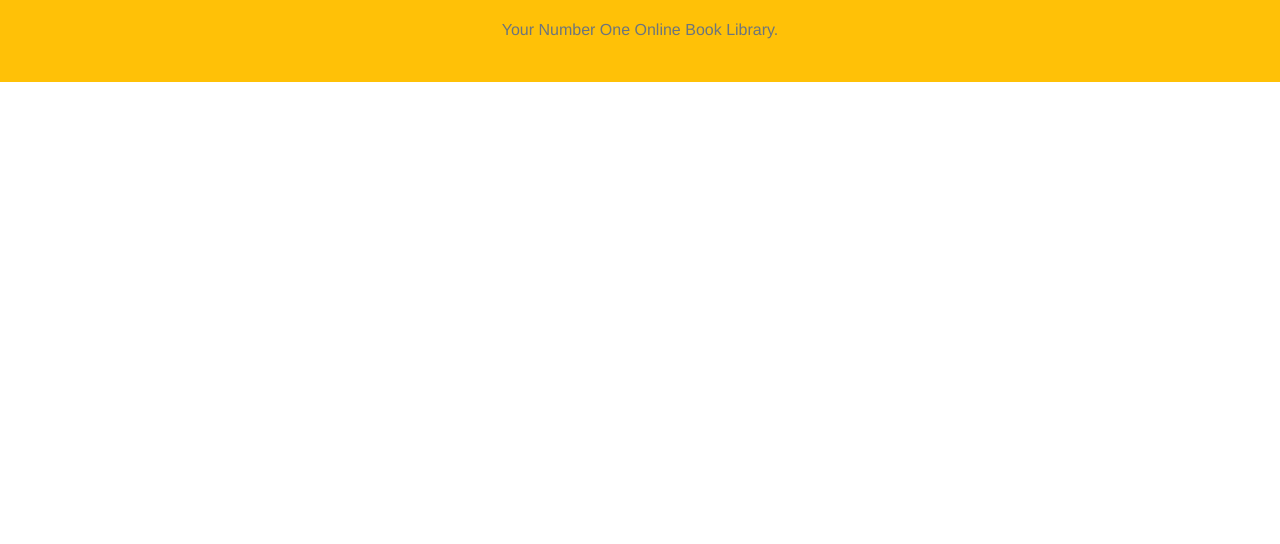
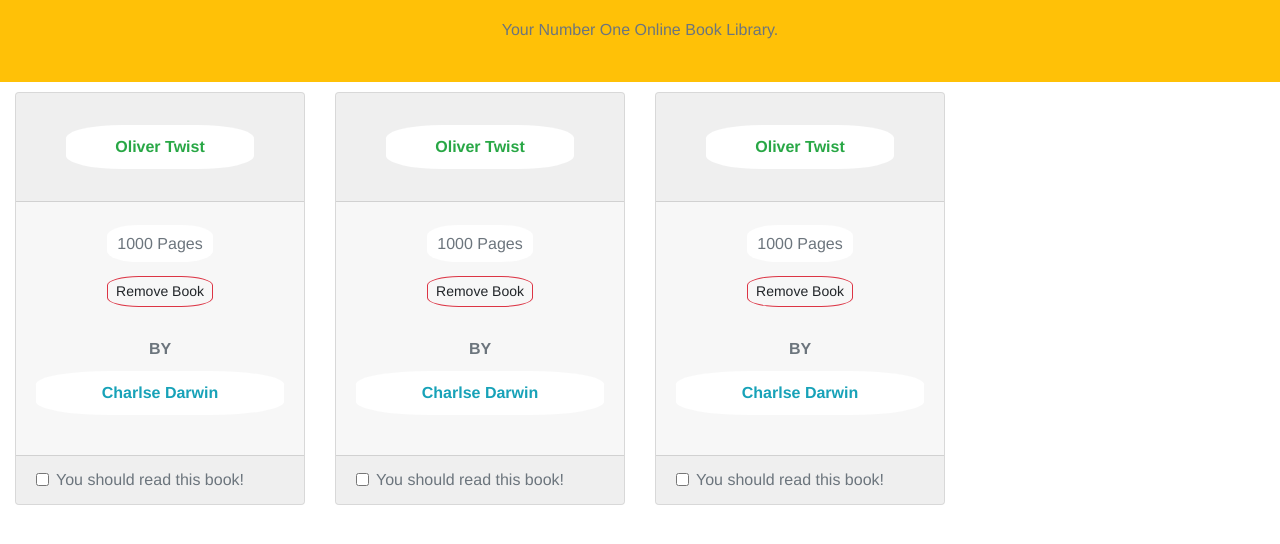
Before and after one commit to adejam/jamlib, a website: page index.html in a window 1280 px wide. Shown: the part 148-692 px from the top of the page. Drawn offline with nearby package versions, Linux system fonts and the light colour scheme.

Commit message:
feat: add book card template

```diff
--- a/css/main.css
+++ b/css/main.css
@@ -11,6 +11,34 @@
   max-width: 300px;
 }
 
+.card {
+  margin-top: 10px;
+  margin-bottom: 10px;
+}
+
+.bbg {
+  background-color: rgba(0, 0, 0, 0.03);
+}
+
+.cardHeader {
+  padding-left: 50px;
+  padding-right: 50px;
+}
+
+.titleDiv,
+.byDiv {
+  font-weight: bolder;
+}
+
+.titleDiv,
 .headerText {
   margin: 20px 0;
 }
+
+.pagesDiv {
+  margin: 10px 0 20px;
+}
+
+.byDiv {
+  margin: 30px 0 20px;
+}
--- a/index.html
+++ b/index.html
@@ -28,7 +28,7 @@
           </svg>
           <span>JAMLIB</span>
         </a>
-        <div class="d-none d-sm-block searchDiv" id="searchDivSmall">
+        <div class="d-none d-sm-block searchDiv">
           <input
             class="form-control"
             type="search"
@@ -132,7 +132,7 @@
         </h2>
         <p class="headerText text-secondary">Your Number One Online Book Library.</p>
         <div class="d_flex justify-content-center d-sm-none">
-          <div id="searchDivBig" class="searchDiv">
+          <div class="searchDiv">
             <input
               class="form-control"
               type="search"
@@ -144,7 +144,140 @@
         </div>
       </section>
     </header>
-
+    <main class="container-fluid main">
+      <section class="row">
+        <h2 class="d-none">row</h2>
+        <article class="col-lg-3 col-md-4 col-sm-6">
+          <div class="card bbg">
+            <div class="card-header cardHeader">
+              <div class="titleDiv bg_White p_10 br_30">
+                <p class="text-success ta_center titleP">
+                  Oliver Twist
+                </p>
+              </div>
+            </div>
+            <div class="card-body">
+              <div class="pagesDiv ">
+                <p class="text-muted ta_center">
+                  <span class="bg_White p_10 br_30">
+                    1000 Pages
+                  </span>
+                </p>
+              </div>
+              <div>
+                <p class=" ta_center ">
+                  <a class="btn btn-sm btn-outline-danger br_30">
+                    Remove Book
+                  </a>
+                </p>
+              </div>
+              <div class="byDiv">
+                <p class="ta_center text-muted mb_10">
+                  BY
+                </p>
+                <p class="text-info ta_center bg_White p_10 br_30">
+                  Charlse Darwin
+                </p>
+              </div>
+            </div>
+            <div class="card-footer text-muted">
+              <div class="form-check ">
+                <label class="form-check-label">
+                  <input type="checkbox" class="form-check-input" />
+                  You should read this book!
+                </label>
+              </div>
+            </div>
+          </div>
+        </article>
+        <article class="col-lg-3 col-md-4 col-sm-6">
+          <div class="card bbg">
+            <div class="card-header cardHeader">
+              <div class="titleDiv bg_White p_10 br_30">
+                <p class="text-success ta_center titleP">
+                  Oliver Twist
+                </p>
+              </div>
+            </div>
+            <div class="card-body">
+              <div class="pagesDiv ">
+                <p class="text-muted ta_center">
+                  <span class="bg_White p_10 br_30">
+                    1000 Pages
+                  </span>
+                </p>
+              </div>
+              <div>
+                <p class=" ta_center ">
+                  <a class="btn btn-sm btn-outline-danger br_30">
+                    Remove Book
+                  </a>
+                </p>
+              </div>
+              <div class="byDiv">
+                <p class="ta_center text-muted mb_10">
+                  BY
+                </p>
+                <p class="text-info ta_center bg_White p_10 br_30">
+                  Charlse Darwin
+                </p>
+              </div>
+            </div>
+            <div class="card-footer text-muted">
+              <div class="form-check ">
+                <label class="form-check-label">
+                  <input type="checkbox" class="form-check-input" />
+                  You should read this book!
+                </label>
+              </div>
+            </div>
+          </div>
+        </article>
+        <article class="col-lg-3 col-md-4 col-sm-6">
+          <div class="card bbg">
+            <div class="card-header cardHeader">
+              <div class="titleDiv bg_White p_10 br_30">
+                <p class="text-success ta_center titleP">
+                  Oliver Twist
+                </p>
+              </div>
+            </div>
+            <div class="card-body">
+              <div class="pagesDiv ">
+                <p class="text-muted ta_center">
+                  <span class="bg_White p_10 br_30">
+                    1000 Pages
+                  </span>
+                </p>
+              </div>
+              <div>
+                <p class=" ta_center ">
+                  <a class="btn btn-sm btn-outline-danger br_30">
+                    Remove Book
+                  </a>
+                </p>
+              </div>
+              <div class="byDiv">
+                <p class="ta_center text-muted mb_10">
+                  BY
+                </p>
+                <p class="text-info ta_center bg_White p_10 br_30">
+                  Charlse Darwin
+                </p>
+              </div>
+            </div>
+            <div class="card-footer text-muted">
+              <div class="form-check ">
+                <label class="form-check-label">
+                  <input type="checkbox" class="form-check-input" />
+                  You should read this book!
+                </label>
+              </div>
+            </div>
+          </div>
+        </article>
+      </section>
+    </main>
     <script
       src="https://code.jquery.com/jquery-3.4.1.slim.min.js"
       integrity="sha384-J6qa4849blE2+poT4WnyKhv5vZF5SrPo0iEjwBvKU7imGFAV0wwj1yYfoRSJoZ+n"
```
